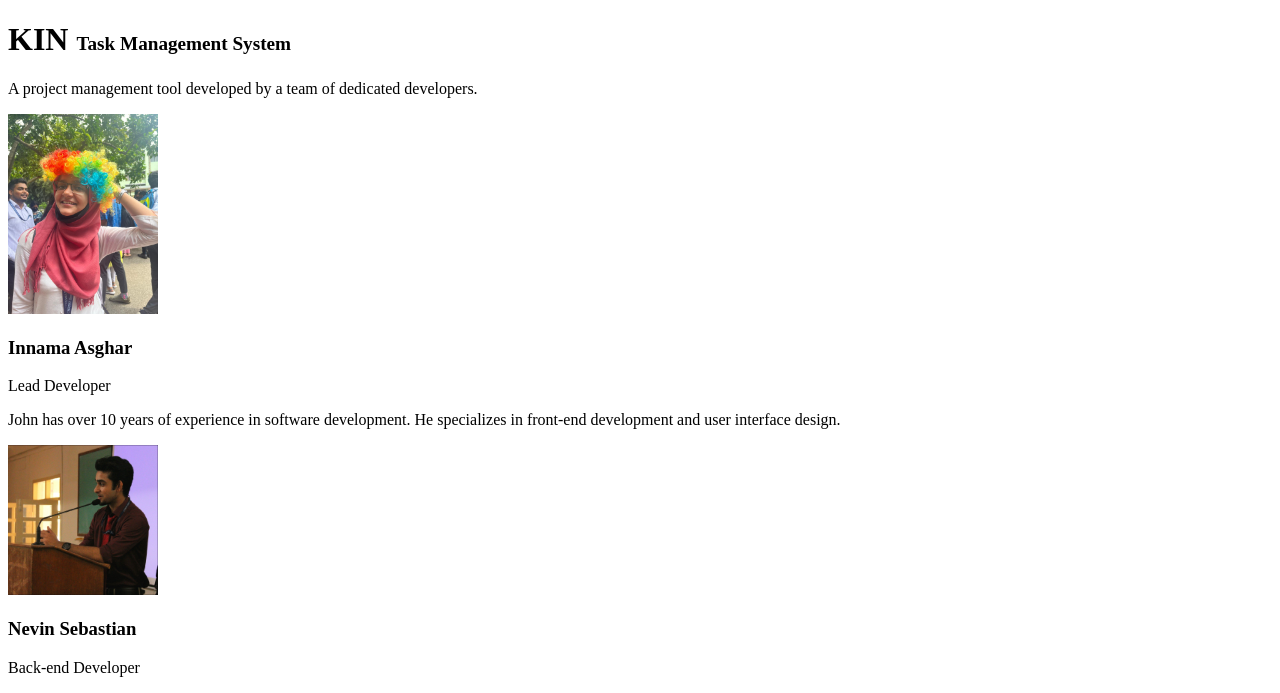
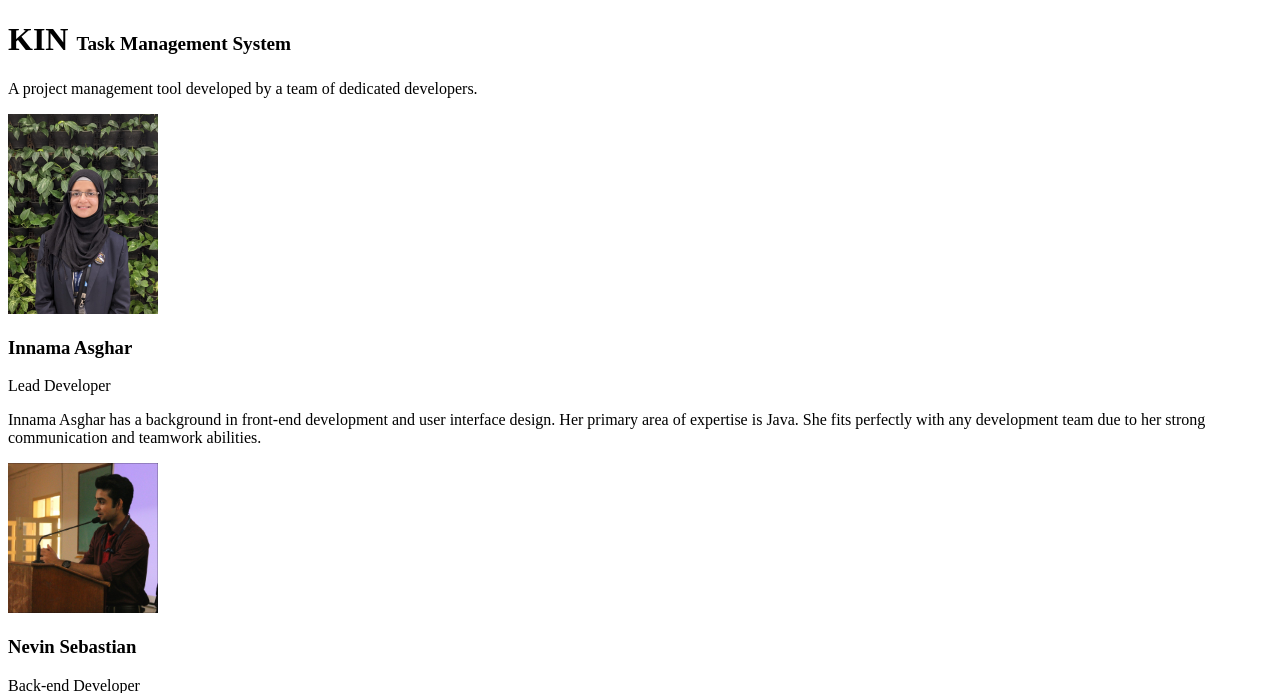
Before and after one commit to devsebatron/tms, a PHP site: page /about_us.php in a window 1280 px wide. Shown: the top 693 px of the page. Run offline with PHP 8.4, Linux system fonts and the light colour scheme.

Commit message:
about us

```diff
--- a/about_us.php
+++ b/about_us.php
@@ -12,10 +12,10 @@
 			<div class="col-md-4">
 				<div class="card">
 					<div class="card-body text-center">
-						<img src="assets\uploads\innama.jpg" alt="Developer 1" class="img-fluid rounded-circle mb-2" width="150">
+						<img src="assets\uploads\innama1.jpg" alt="Developer 1" class="img-fluid rounded-circle mb-2" width="150">
 						<h3>Innama Asghar</h3>
 						<p class="text-secondary">Lead Developer</p>
-						<p>John has over 10 years of experience in software development. He specializes in front-end development and user interface design.</p>
+						<p>Innama Asghar has a background in front-end development and user interface design. Her primary area of expertise is Java. She fits perfectly with any development team due to her strong communication and teamwork abilities.</p>
 					</div>
 				</div>
 			</div>
```
Also changed, not shown: assets/uploads/innama1.jpg (added).
